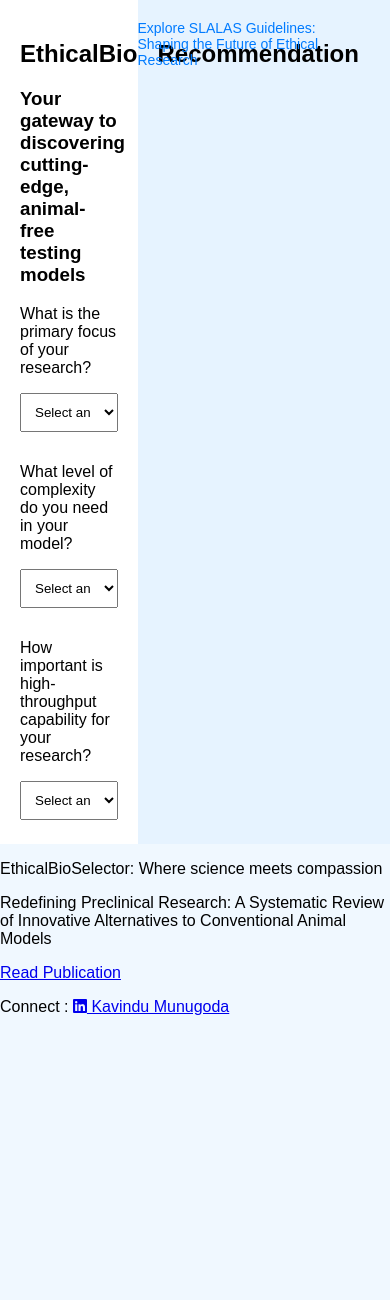
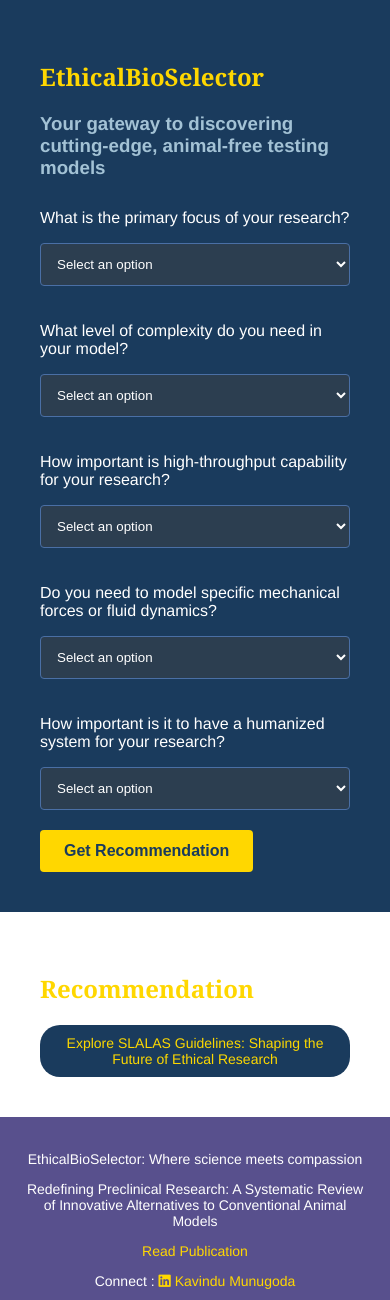
Before and after one commit to munu832/EthicalBioSeclector, a plain HTML site: page index.html in a window 390 px wide. Before the commit the page ends 1032 px from the top, so only its background shows below. Drawn offline with Linux system fonts and the light colour scheme; a web font is replaced by a local one.

Commit message:
Update style.css

```diff
--- a/style.css
+++ b/style.css
@@ -1,86 +1,136 @@
 body {
-    font-family: Arial, sans-serif;
+    font-family: 'Helvetica Neue', Arial, sans-serif;
     margin: 0;
     padding: 0;
-    background-color: #f0f8ff;
+    background: #f0f4f8;
+    color: #2c3e50;
 }
 
 .container {
     display: flex;
-    height: 100vh;
+    min-height: 100vh;
 }
 
 .questions-section {
-    flex: 0 0 25%;
-    padding: 20px;
-    overflow-y: auto;
-    background-color: #ffffff;
+    flex: 0 0 40%;
+    padding: 40px;
+    background-color: #1a3b5d;
+    color: #fff;
 }
 
 .results-section {
     flex: 1;
-    padding: 20px;
-    overflow-y: auto;
-    background-color: #e6f3ff;
+    padding: 40px;
+    background-color: #fff;
     position: relative;
+}
+
+h2 {
+    font-family: 'Georgia', serif;
+    color: #ffd700;
+    margin-bottom: 20px;
+}
+
+h3 {
+    font-family: 'Helvetica Neue', Arial, sans-serif;
+    color: #a3c2d5;
+    margin-bottom: 30px;
 }
 
 select {
     width: 100%;
-    padding: 10px;
-    margin-bottom: 15px;
+    padding: 12px;
+    margin-bottom: 20px;
+    border: 1px solid #4a6fa5;
+    background-color: #2c3e50;
+    color: #fff;
+    border-radius: 4px;
+    transition: all 0.3s ease;
+}
+
+select:hover, select:focus {
+    background-color: #34495e;
+    border-color: #ffd700;
 }
 
 button {
-    background-color: #ff0000;
-    color: white;
-    padding: 10px 20px;
+    background-color: #ffd700;
+    color: #1a3b5d;
+    padding: 12px 24px;
     border: none;
     cursor: pointer;
     font-size: 16px;
+    font-weight: bold;
+    border-radius: 4px;
+    transition: all 0.3s ease;
 }
 
 button:hover {
-    background-color: #cc0000;
+    background-color: #f7ca18;
+    transform: translateY(-2px);
+    box-shadow: 0 4px 8px rgba(0,0,0,0.1);
 }
 
 #result {
     margin-top: 20px;
-}
-
-.attribution {
-    position: fixed;
-    bottom: 10px;
-    right: 10px;
-    background-color: rgba(255, 255, 255, 0.9);
-    padding: 10px;
-    border-radius: 5px;
-    font-size: 12px;
-    max-width: 300px;
-    text-align: right;
-}
-
-.attribution a {
-    color: #007bff;
-    text-decoration: none;
-}
-
-.attribution a:hover {
-    text-decoration: underline;
+    line-height: 1.6;
 }
 
 .slalas-link {
     position: absolute;
-    top: 20px;
+    bottom: 20px;
     right: 20px;
+    font-size: 14px;
+    background-color: #1a3b5d;
+    padding: 10px 15px;
+    border-radius: 20px;
+    transition: all 0.3s ease;
+}
+
+.slalas-link a {
+    color: #fcd800;
+    text-decoration: none;
+}
+
+.slalas-link:hover {
+    background-color: #ffd700;
+    transform: scale(1.05);
+}
+
+.slalas-link:hover a {
+    color: #1a3b5d;
+}
+
+footer {
+    background-color: #58508d;
+    color: #fff;
+    padding: 20px;
+    text-align: center;
     font-size: 14px;
 }
 
-.slalas-link a {
-    color: #007bff;
+footer a {
+    color: #ffd700;
     text-decoration: none;
+    transition: color 0.3s ease;
 }
 
-.slalas-link a:hover {
-    text-decoration: underline;
+footer a:hover {
+    color: #de425b;
 }
+
+@media (max-width: 768px) {
+    .container {
+        flex-direction: column;
+    }
+
+    .questions-section, .results-section {
+        flex: auto;
+    }
+
+    .slalas-link {
+        position: static;
+        margin-top: 20px;
+        text-align: center;
+    }
+}
```
